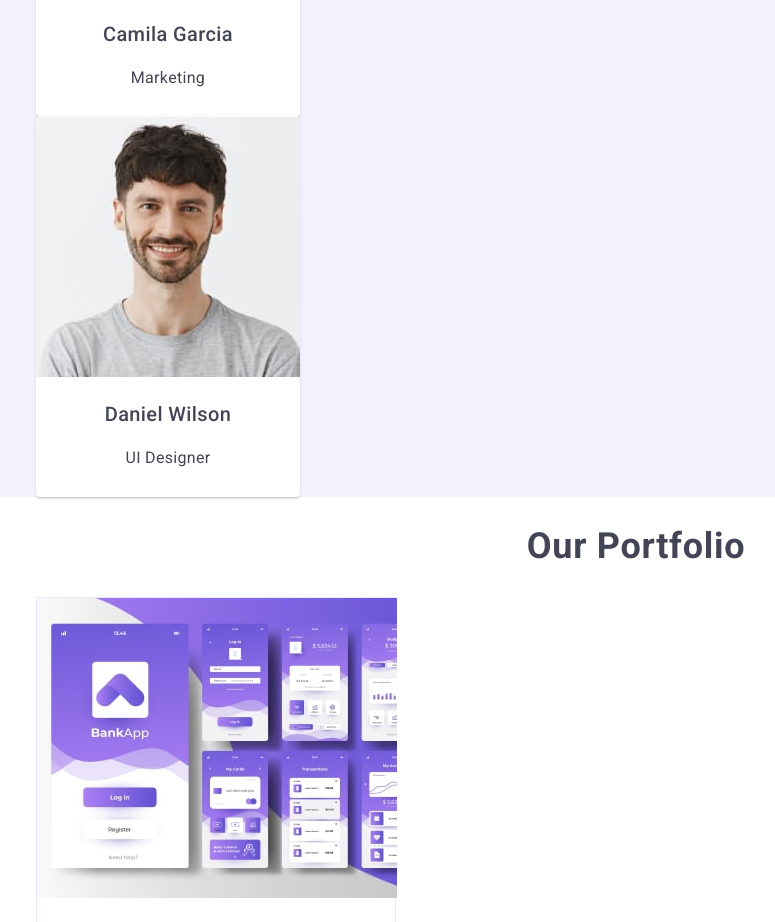
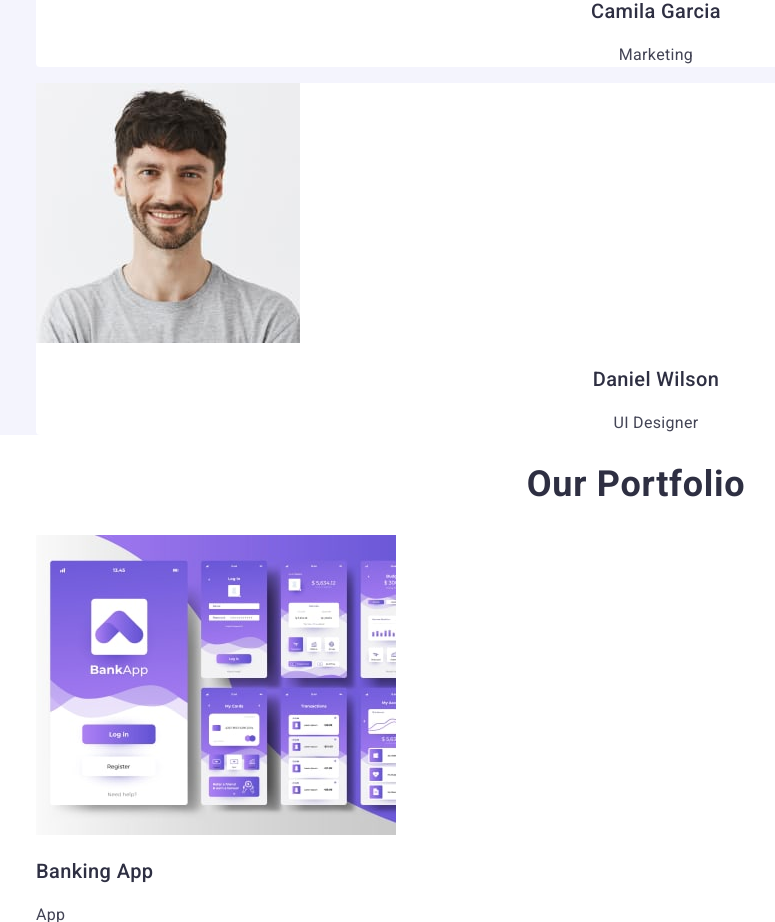
Before and after one commit to Alla10475/goit-markup-hw-02, a plain HTML site: page index.html in a window 1280 px wide. Shown: the part 1878-2800 px from the top of the page, without its empty margins (4-779 px from the left). Drawn offline with nearby package versions, Linux system fonts and the light colour scheme.

Commit message:
update styles.css

```diff
--- a/css/styles.css
+++ b/css/styles.css
@@ -79,21 +79,22 @@ body {
     font-weight: 500;
     line-height: 1.5;
     letter-spacing: 0.64px;
-    border-radius: 4px;
+    /* border-radius: 4px; */
     background: var(--iris, #4D5AE5);
-    box-shadow: 0px 4px 4px 0px rgba(0, 0, 0, 0.15);
+    /* box-shadow: 0px 4px 4px 0px rgba(0, 0, 0, 0.15); */
     cursor: pointer;
 }
 
 .hero-button:hover,
 .hero-button:focus {
     background: var(--ocean, #404BBF);
-    box-shadow: 0px 4px 4px 0px rgba(0, 0, 0, 0.15);
+    /* box-shadow: 0px 4px 4px 0px rgba(0, 0, 0, 0.15); */
 }
 
 /* Our features */
 
 .features-title {
+    color: var(--navyblue, #2E2F42);
     font-size: 20px;
     font-weight: 500;
     line-height: 1.2;
@@ -112,24 +113,16 @@ body {
     background: var(--cloud, #F4F4FD);
 }
 
-.section-title {
-    text-align: center;
-    font-size: 36px;
-    font-weight: 700;
-    line-height: 1.11;
-    letter-spacing: 0.72px;
-    text-transform: capitalize;
-}
-
 .team-card {
-    width: 264px;
-    height: 380px;
+    /* width: 264px; */
+    /* height: 380px; */
     border-radius: 0px 0px 4px 4px;
     background: var(--white, #FFF);
-    box-shadow: 0px 2px 1px 0px rgba(46, 47, 66, 0.08), 0px 1px 1px 0px rgba(46, 47, 66, 0.16), 0px 1px 6px 0px rgba(46, 47, 66, 0.08);
+    /* box-shadow: 0px 2px 1px 0px rgba(46, 47, 66, 0.08), 0px 1px 1px 0px rgba(46, 47, 66, 0.16), 0px 1px 6px 0px rgba(46, 47, 66, 0.08); */
 }
 
 .person-name {
+    color: var(--navyblue, #2E2F42);
     text-align: center;
     font-size: 20px;
     font-weight: 500;
@@ -146,14 +139,25 @@ body {
 
 /* Our Portfolio */
 
+.section-title {
+    color: var(--navyblue, #2E2F42);
+    text-align: center;
+    font-size: 36px;
+    font-weight: 700;
+    line-height: 1.11;
+    letter-spacing: 0.72px;
+    text-transform: capitalize;
+}
+
 .project-card {
-    width: 360px;
-    height: 420px;
-    border: 1px solid var(--cornflower, #E7E9FC);
+    /* width: 360px; */
+    /* height: 420px; */
+    /* border: 1px solid var(--cornflower, #E7E9FC); */
     background: var(--white, #FFF);
 }
 
 .project-title {
+    color: var(--navyblue, #2E2F42);
     font-size: 20px;
     font-weight: 500;
     line-height: 1.2;
```
